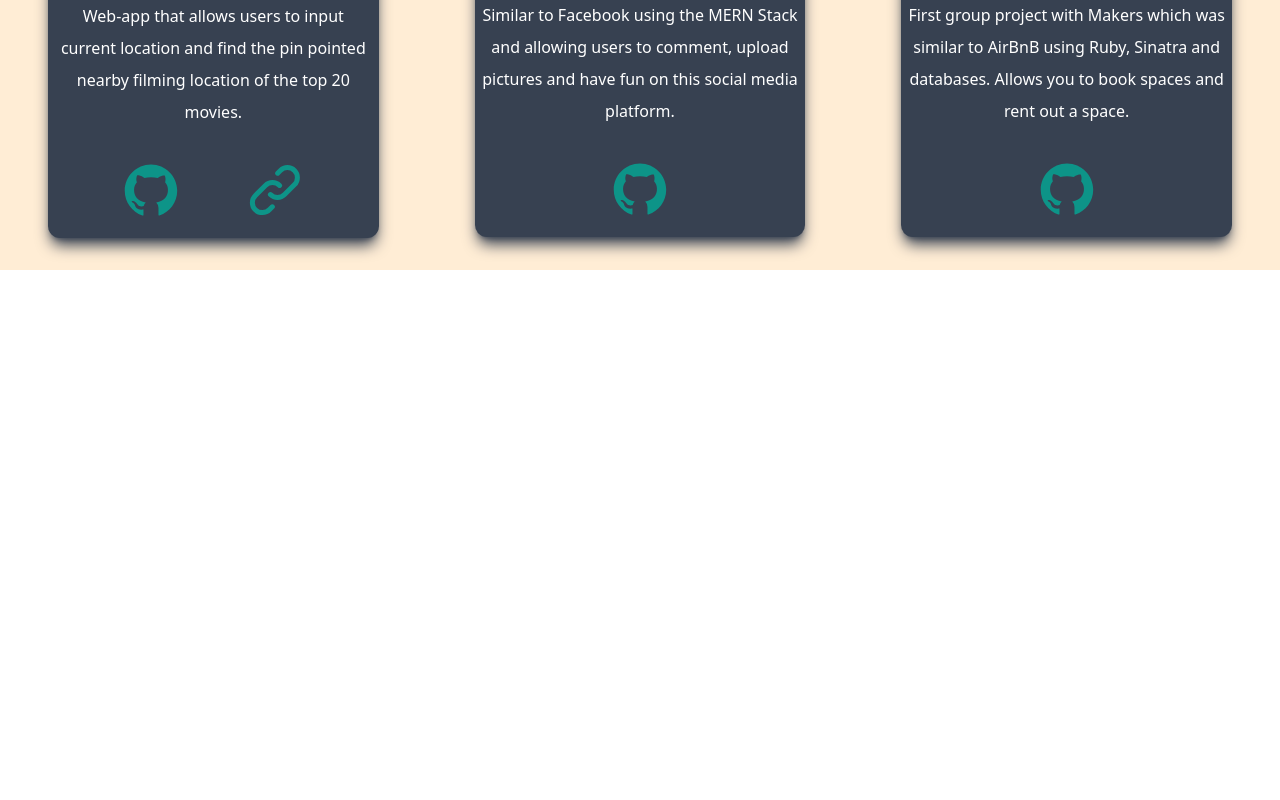
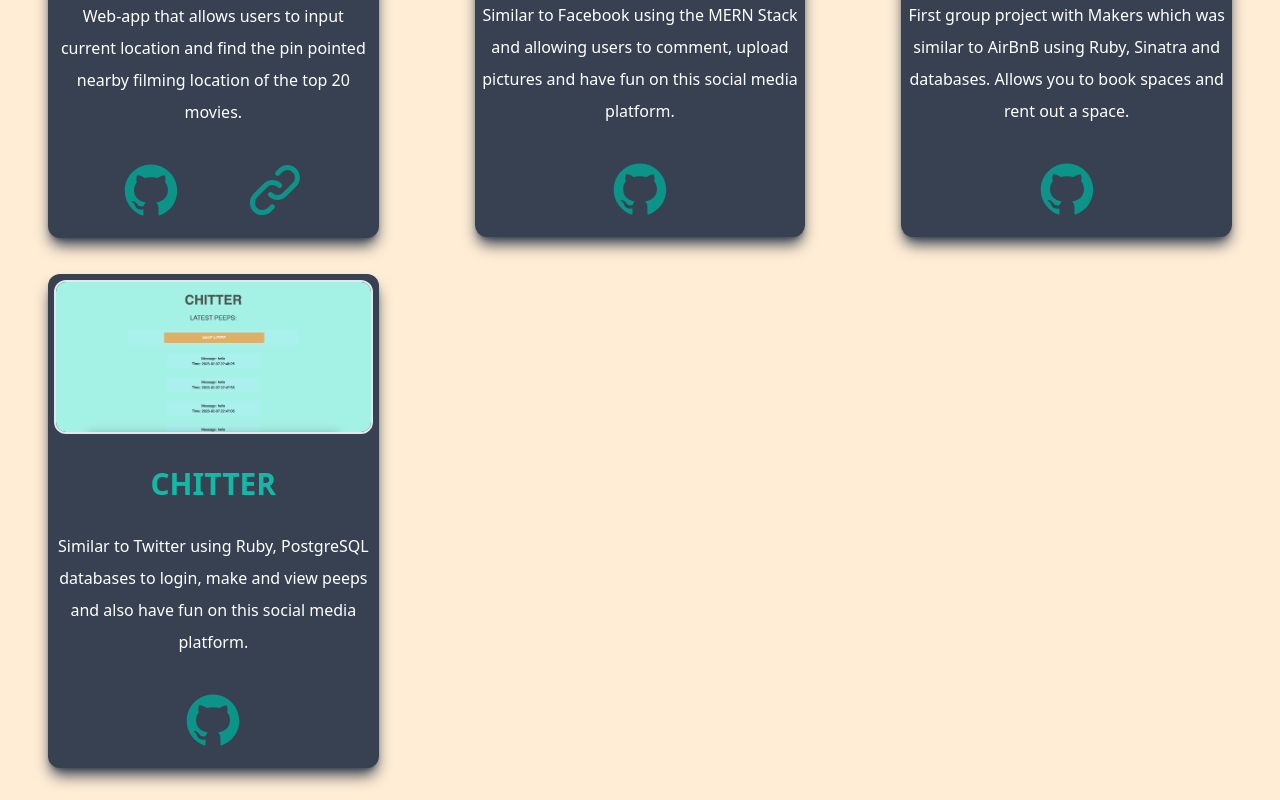
Before and after one commit to anisha-11/portfolio-site, a Next.js app in the folder portfolio/: page /projects in a window 1280 px wide. Shown: the part 531-1331 px from the top of the page. Before the commit the page ends 801 px from the top, so only its background shows below. Built offline with nearby package versions, Linux system fonts and the light colour scheme.

Commit message:
added chitter project to page

```diff
--- a/portfolio/pages/projects.js
+++ b/portfolio/pages/projects.js
@@ -3,6 +3,7 @@ import Image from "next/image";
 import reelplaces from "../public/reelplaces-ss.png";
 import acebook from "../public/acebook-new.png";
 import bnb from "../public/makersbnb.png";
+import chitter from "../public/chitter.png";
 import {BsFillMoonStarsFill} from "react-icons/bs";
 import {AiFillGithub} from "react-icons/ai";
 import { HiOutlineLink } from "react-icons/hi";
@@ -13,6 +14,7 @@ export default function Projects() {
   const reelplacesLink = "https://reelplaces.herokuapp.com/"
   const acebookRepo = "https://github.com/anisha-11/acebook";
   const bnbRepo = "https://github.com/anisha-11/MakersBnB";
+  const chitterRepo = "https://github.com/anisha-11/chitter-challenge";
   const [darkMode, setDarkMode] = useState(false);
   return (
     <div className={darkMode ? 'dark' : ""}>
@@ -83,6 +85,14 @@ export default function Projects() {
                 <a className='hover:text-orange-100' href={bnbRepo}><AiFillGithub /></a>
               </div>
             </div>
+            <div className="text-center bg-gray-700 dark:dark:bg-gray-700 shadow-lg shadow-gray-700 dark:shadow-gray-700 p-1.5 rounded-xl my-8 mr-12 ml-12 mt-1 mx-auto justify-center">
+              <Image className="border-solid border-2 dark:border-black rounded-xl" src={chitter} width={650} height={200} />
+              <h3 className="text-3xl text-teal-500 dark:text-orange-200 font-extrabold pt-8 pb-2">CHITTER</h3>
+              <p className="text-md py-5 leading-8 text-white dark:text-white md:text-md max-w-xl mx-auto">Similar to Twitter using Ruby, PostgreSQL databases to login, make and view peeps and also have fun on this social media platform.</p>
+              <div className="text-5xl flex justify-center gap-16 py-3 text-teal-600 dark:text-orange-200 md:text-6xl">
+                <a className='hover:text-orange-100' href={chitterRepo}><AiFillGithub /></a>
+              </div>
+            </div>
           </div>
         </section>
       </main>
```
Also changed, not shown: portfolio/public/chitter.png (added).
